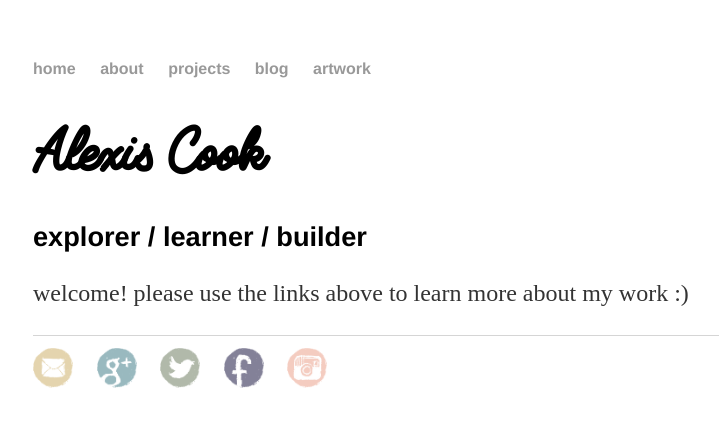
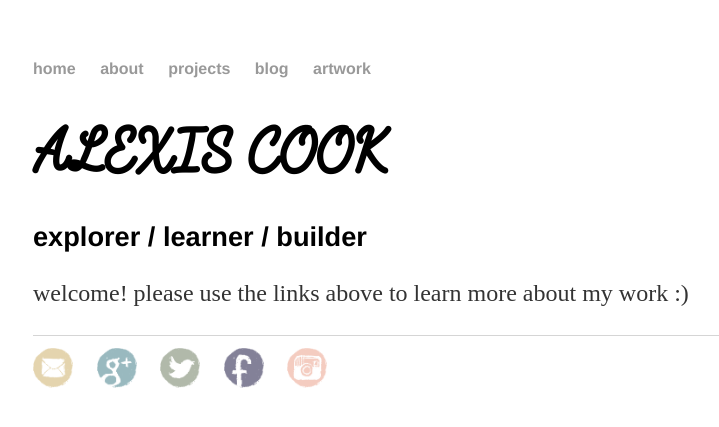
Before and after one commit to alexisbcook/old_alexisbcook.github.io, a Jekyll site: the page index.html, which Jekyll copies as it is, in a window 1280 px wide. Shown: the top 427 px of the page, without its empty margins (159-878 px from the left). Built offline with Jekyll 4.4.1, drawn with Linux system fonts in a browser that asks for light colours.

```diff
--- a/index.html
+++ b/index.html
@@ -17,7 +17,7 @@
 		</nav>
 		<div class="container">
     		<div class="blurb">
-        		<h1>Alexis Cook</h1>
+        		<h1>ALEXIS COOK</h1>
         		<h2>explorer / learner / builder</h2>
 				<p>welcome! please use the links above to learn more about my work :)</p>
     		</div><!-- /.blurb -->
```
